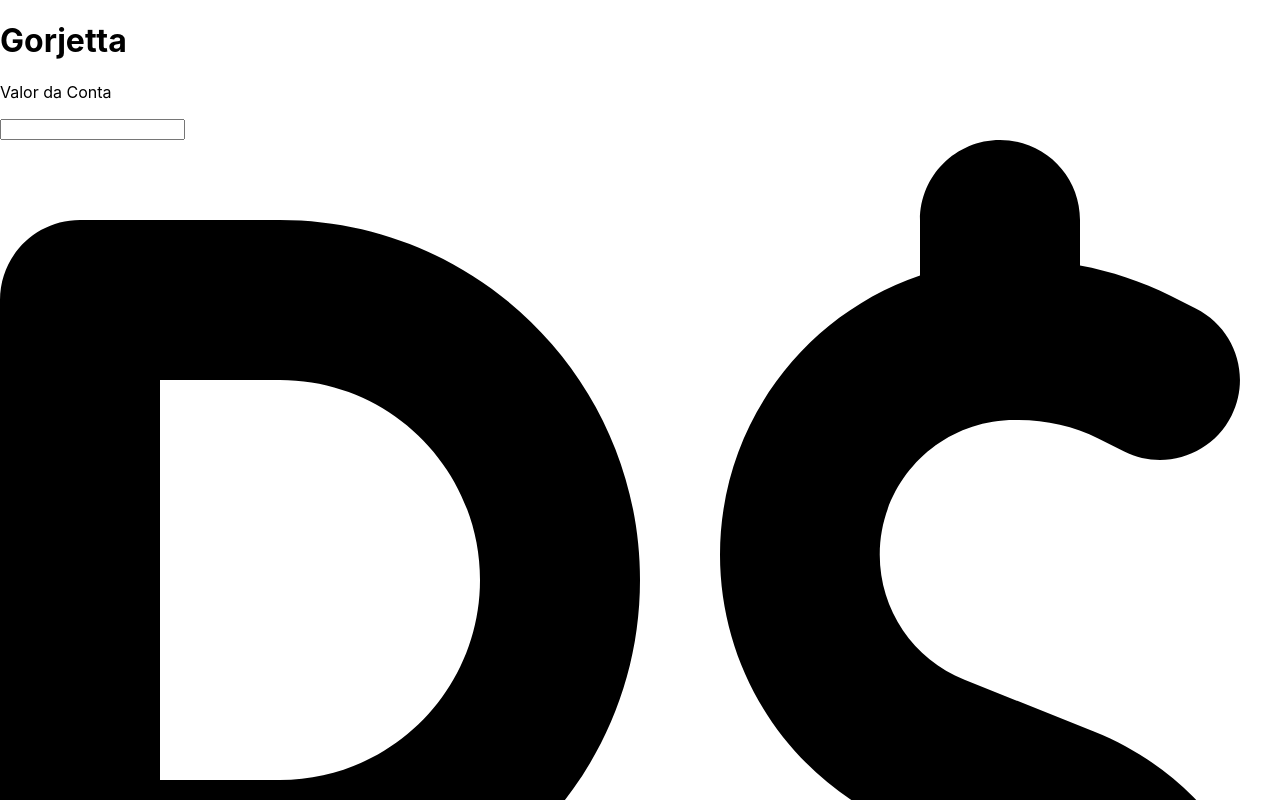
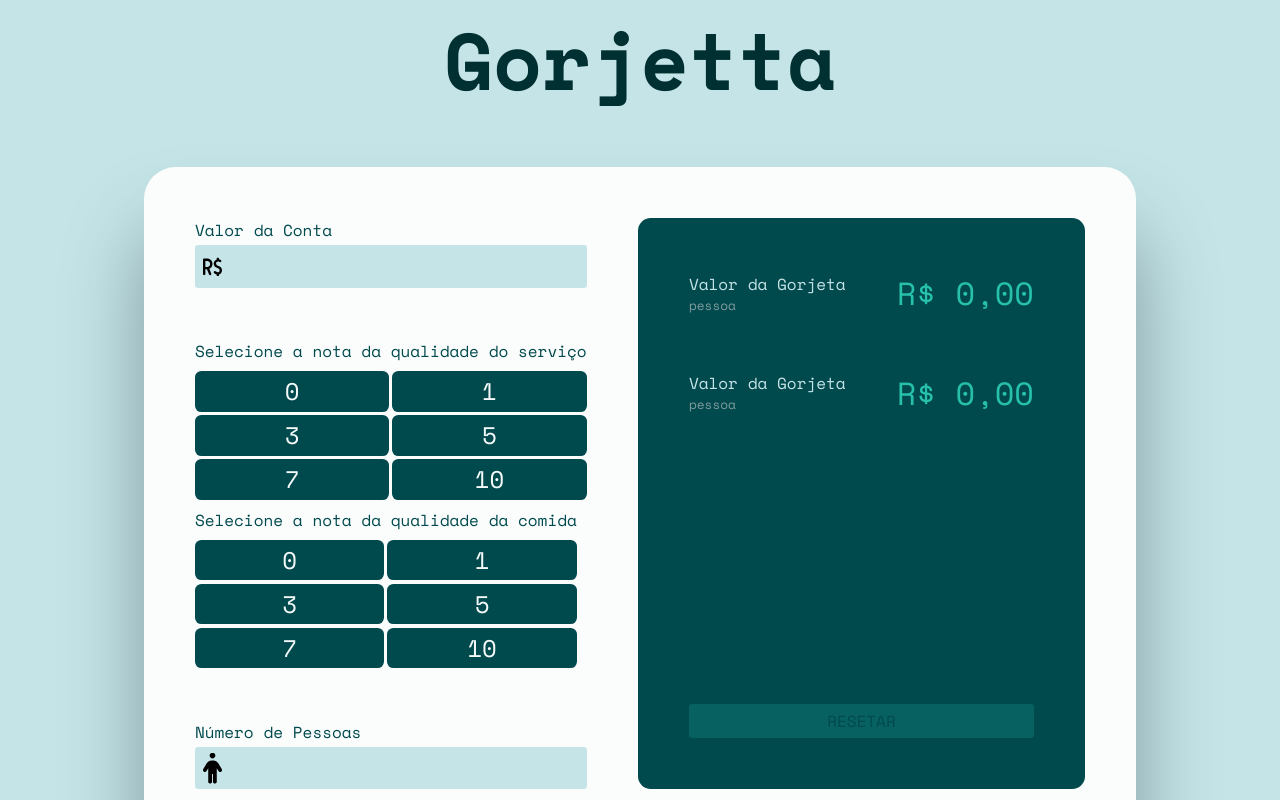
Before and after one commit to FabioFiorita/Gorjetta, a React (Create React App) app: page / in a window 1280 px wide. Shown: the top 800 px of the page. Built offline with nearby package versions, Linux system fonts and the light colour scheme.

Commit message:
wip: Criando o css da aplicação

```diff
--- a/src/index.css
+++ b/src/index.css
@@ -1,13 +1,251 @@
-body {
+@import url("https://fonts.googleapis.com/css2?family=Space+Mono:wght@400;700&display=swap");
+
+*,
+*::after,
+*::before {
+  box-sizing: border-box;
   margin: 0;
-  font-family: -apple-system, BlinkMacSystemFont, 'Segoe UI', 'Roboto', 'Oxygen',
-    'Ubuntu', 'Cantarell', 'Fira Sans', 'Droid Sans', 'Helvetica Neue',
-    sans-serif;
-  -webkit-font-smoothing: antialiased;
-  -moz-osx-font-smoothing: grayscale;
+  padding: 0;
 }
 
-code {
-  font-family: source-code-pro, Menlo, Monaco, Consolas, 'Courier New',
-    monospace;
+:root {
+  --brand: #26c0ab;
+  --text: #00494d;
+  --dark: #003032;
+  --neutral1: #5e7a7d;
+  --neutral2: #7f9c9f;
+  --neutral3: #c5e4e7;
+  --neutral4: #f4fafa;
+  --white: #fbfdfd;
+
+  --padding: clamp(2rem, 4vw, 3.5rem);
 }
+
+body {
+  font-family: "Space Mono", monospace;
+  font-size: 1.5rem;
+  background-color: var(--neutral3);
+}
+
+.wrapper {
+  display: grid;
+  place-items: center;
+  gap: 3rem;
+}
+
+.title {
+  font-size: 5rem;
+  font-weight: 700;
+  color: var(--dark);
+}
+
+.container {
+  padding: var(--padding);
+  background-color: var(--white);
+  border-radius: 2rem;
+  box-shadow: 0 4rem 5rem var(--neutral2);
+  display: grid;
+  grid-auto-flow: column;
+  gap: var(--padding);
+}
+
+.form {
+  display: grid;
+  gap: var(--padding);
+}
+
+.label-group {
+  display: grid;
+  gap: 0.2rem;
+  text-align: left;
+  position: relative;
+}
+
+.label {
+  color: var(--text);
+  font-size: 1rem;
+}
+
+.number-wrapper {
+  position: relative;
+}
+
+/* Chrome, Safari, Edge, Opera */
+input::-webkit-outer-spin-button,
+input::-webkit-inner-spin-button {
+  -webkit-appearance: none;
+  margin: 0;
+}
+
+/* Firefox */
+input[type="number"] {
+  -moz-appearance: textfield;
+}
+
+input[type="number"] {
+  width: 100%;
+  font: inherit;
+  text-align: right;
+  background-color: var(--neutral3);
+  border: none;
+  padding: 0.2rem 0.5rem;
+  border-radius: 0.2rem;
+}
+
+input[type="number"]:focus {
+  outline: none;
+}
+
+input[type="number"]:invalid {
+  outline: none;
+}
+
+.label-wrapper {
+  display: flex;
+  align-content: space-between;
+  align-items: center;
+}
+
+.error {
+  color: red;
+  font-size: 0.8rem;
+  position: absolute;
+  bottom: -1.5rem;
+  left: 0;
+}
+
+.icon {
+  position: absolute;
+  top: 50%;
+  left: 0.5rem;
+  transform: translateY(-50%);
+  pointer-events: none;
+  width: 1.2rem;
+}
+
+.quality-wrapper {
+  display: grid;
+  justify-items: start;
+  gap: 0.5rem;
+}
+
+.service-wrapper {
+  display: grid;
+  grid-template-columns: repeat(2, 1fr);
+  gap: 0.2rem;
+}
+
+.food-wrapper {
+  display: grid;
+  grid-template-columns: repeat(2, 1fr);
+  gap: 0.2rem;
+}
+
+.service-section {
+  display: grid;
+  gap: 0.5rem;
+}
+
+.food-section {
+  display: grid;
+  gap: 0.5rem;
+}
+
+.grade-amout {
+  position: relative;
+}
+
+[name="grade"] {
+  display: none;
+}
+
+.grade-btn {
+  background-color: var(--text);
+  color: var(--neutral4);
+  border-radius: 0.4rem;
+  text-align: center;
+  padding: .15rem;
+}
+
+.grade-btn:hover {
+  background-color: var(--brand);
+  cursor: pointer;
+}
+
+/* Display Section*/
+.display {
+  background-color: var(--text);
+  padding: var(--padding);
+  border-radius: 0.8rem;
+  display: flex;
+  flex-direction: column;
+  justify-content: space-between;
+}
+
+.display-group {
+  display: grid;
+  gap: var(--padding);
+}
+
+.display-row {
+  display: flex;
+  justify-content: space-between;
+  gap: var(--padding);
+  align-items: center;
+  text-align: left;
+}
+
+.display-label {
+  display: grid;
+  justify-items: start;
+}
+
+.header {
+  color: var(--neutral3);
+  font-size: 1rem;
+}
+
+.unit {
+  color: var(--neutral2);
+  font-size: 0.8rem;
+}
+
+.display-amt {
+  font-size: 2rem;
+  color: var(--brand);
+}
+
+.btn {
+  font: inherit;
+  background-color: var(--brand);
+  color: var(--text);
+  border: none;
+  border-radius: 0.2rem;
+  padding: 0.3rem 0.8rem;
+  text-transform: uppercase;
+  font-size: 1rem;
+  cursor: pointer;
+  box-shadow: 0 0.2rem 2rem var(--dark / 0.8), 0 0 0 -0.2rem var(--text),
+    0 0 0 -0.2rem var(--neutral1);
+  transition: box-shadow 0.4s cubic-bezier(0.075, 0.82, 0.165, 1);
+}
+
+.btn[disabled] {
+  opacity: 0.2;
+  cursor: not-allowed;
+}
+
+.btn:focus {
+  outline: none;
+}
+
+.btn:not([disabled]):hover {
+  box-shadow: 0 0 0 var(--dark), 0 0 0 -0.2rem var(--text),
+    0 0 0 -0.2rem var(--brand);
+  background-color: var(--neutral3);
+}
+
+.btn:focus-visible {
+  box-shadow: 0 0.2rem 0.2rem var(--dark), 0 0.2rem 0.2rem var(--text),
+    0 0.2rem 0.2rem var(--brand);
+}
```
